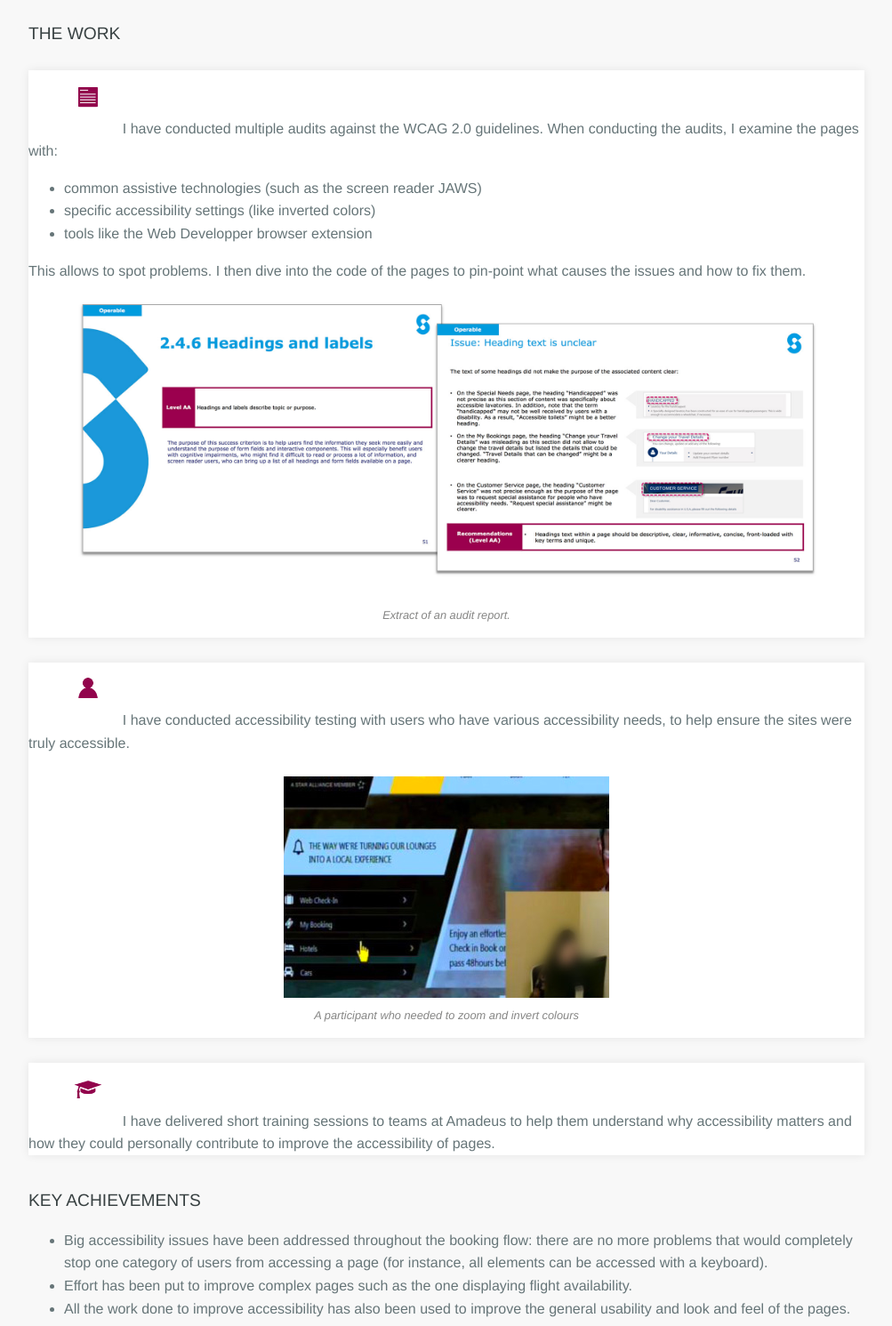
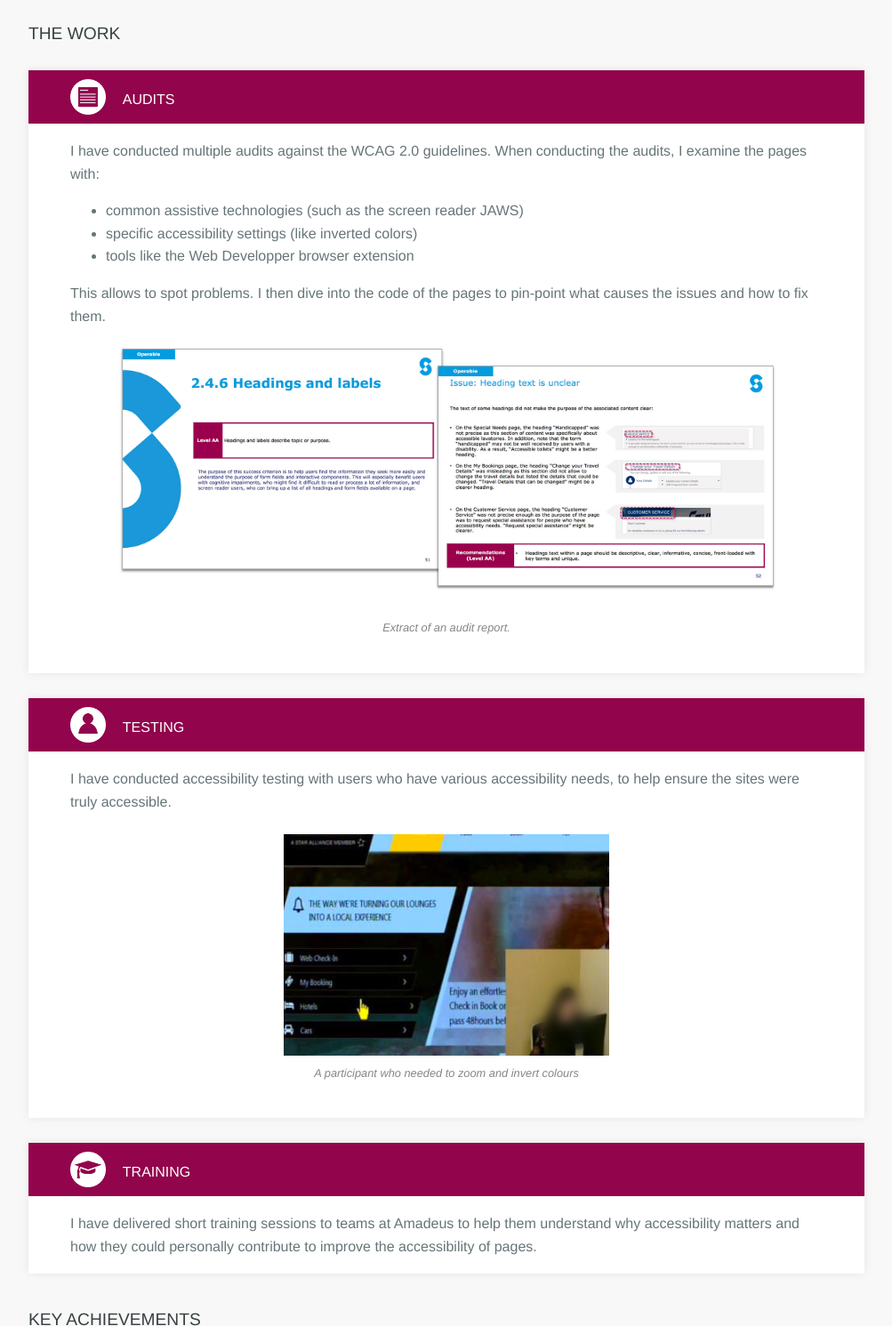
Before and after one commit to MiiRaGe/portfolio, a plain HTML site: page accessibility-airline.html in a window 1280 px wide. Shown: the part 720-2211 px from the top of the page at 89% size, without its empty margins (138-1141 px from the left). Drawn offline with Linux system fonts and the light colour scheme.

Commit message:
Revert "classes changes, new cv"
This reverts commit 226192265eae27d0ea6028f71883cdca92b73ce1.

```diff
--- a/accessibility-airline.html
+++ b/accessibility-airline.html
@@ -56,11 +56,11 @@
                 <div id="research-steps">
 
                     <div class="steps">
-                        <div class="phase">
+                        <div class="methodology">
                             <img src="img/i-audit.png" alt="" class="i-methodology">
                             <h5>Audits</h5>
                        </div>
-                       <div class="stepsDetails">
+                       <div class="steps-details">
                             <p>I have conducted multiple audits against the WCAG 2.0 guidelines. When conducting the audits, I examine the pages with:</p>
                             <ul>
                               <li>common assistive technologies (such as the screen reader JAWS)</li>
@@ -76,11 +76,11 @@
                     </div>
 
                     <div class="steps">
-                        <div class="phase">
+                        <div class="methodology">
                             <img src="img/i-usertesting.png" alt="" class="i-methodology">
                             <h5>Testing</h5>
                        </div>
-                       <div class="stepsDetails">
+                       <div class="steps-details">
                             <p>I have conducted accessibility testing with users who have various accessibility needs, to help ensure
                                 the sites were truly accessible.
                             </p>
@@ -92,11 +92,11 @@
                      </div>
 
                     <div class="steps">
-                        <div class="phase">
+                        <div class="methodology">
                             <img src="img/i-training.png" alt="" class="i-methodology">
                             <h5>Training</h5>
                        </div>
-                       <div class="stepsDetails">
+                       <div class="steps-details">
                         <p>I have delivered short training sessions to teams at Amadeus to help them understand why accessibility matters and how they could
                         personally contribute to improve the accessibility of pages.</p>
                        </div>
```
Also changed, not shown: catch-up-diary-study.html (+6 -6 lines), design-finance-tool.html (+0 -1 lines), organise-content.html (+6 -6 lines), redesign-search-results.html (+4 -4 lines), test-game-maker.html (+2 -2 lines), css/responsive.css (line endings or trailing spaces), 1 other file.
